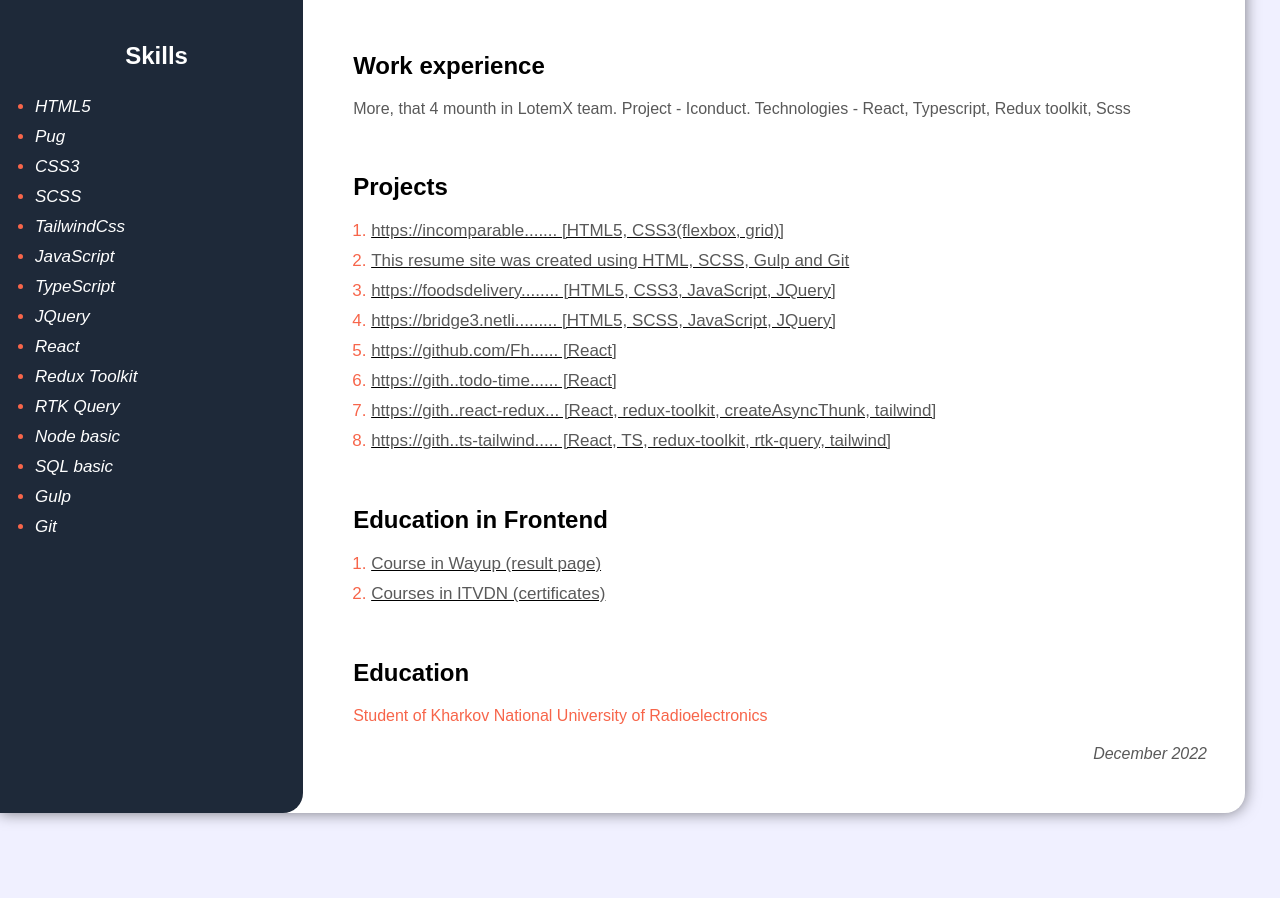
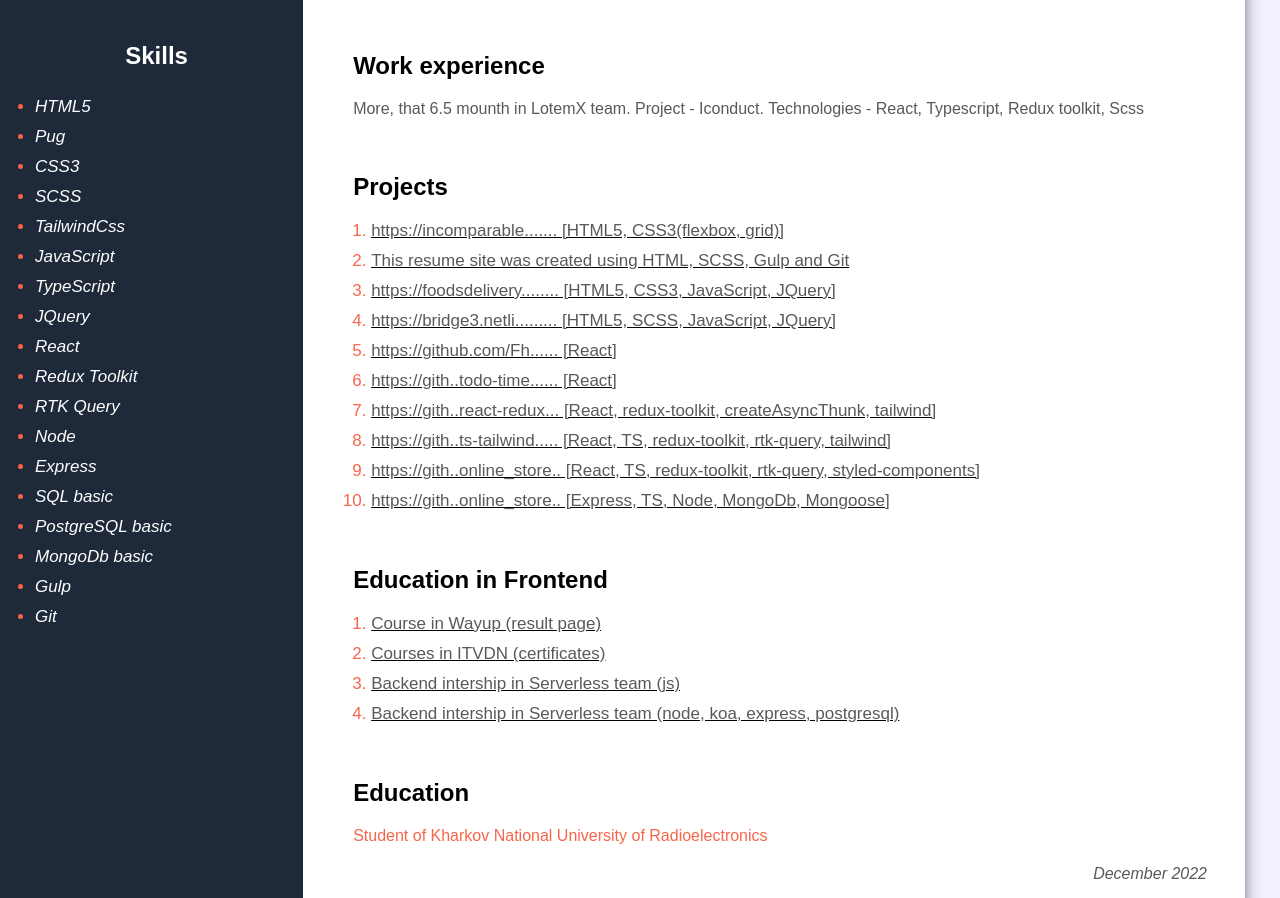
Before and after one commit to Fhgdethg/resume, a website: page src/index.html in a window 1280 px wide. Shown: the part 228-1126 px from the top of the page. Before the commit the page ends 1076 px from the top, so only its background shows below. Drawn offline with nearby package versions, Linux system fonts and the light colour scheme.

Commit message:
update to full-stack

```diff
--- a/src/index.html
+++ b/src/index.html
@@ -47,8 +47,11 @@
 						<li class="aside__list-item">React</li>
 						<li class="aside__list-item">Redux Toolkit</li>
 						<li class="aside__list-item">RTK Query</li>
-						<li class="aside__list-item">Node basic</li>
+						<li class="aside__list-item">Node</li>
+						<li class="aside__list-item">Express</li>
 						<li class="aside__list-item">SQL basic</li>
+						<li class="aside__list-item">PostgreSQL basic</li>
+						<li class="aside__list-item">MongoDb basic</li>
 						<li class="aside__list-item">Gulp</li>
 						<li class="aside__list-item">Git</li>
 					</ul>
@@ -56,7 +59,7 @@
 			</aside>
 			<main class="main">
 				<div class="main__info">
-					<span class="main__info-specialization"> Front-End Developer </span>
+					<span class="main__info-specialization"> Full-stack Developer </span>
 					<h1 class="main__info-title">Daniel Aleksandrovych</h1>
 					<p class="main__info-info">
 						Being a student of one of the higher educational institutions of
@@ -68,7 +71,7 @@
         <div class="main__info">
           <h2 class="second__title">Work experience</h2>
 					<p class="main__info-info">
-						More, that 4 mounth in LotemX team. Project - Iconduct. Technologies - React, Typescript, Redux toolkit, Scss
+						More, that 6.5 mounth in LotemX team. Project - Iconduct. Technologies - React, Typescript, Redux toolkit, Scss
 					</p>
 				</div>
 				<div class="main__projects">
@@ -137,6 +140,24 @@
 								rtk-query, tailwind]
 							</a>
 						</li>
+						<li class="main__projects-item">
+							<a
+								href="https://github.com/Fhgdethg/online_store_ts_client"
+								class="main__projects-link"
+								target="_blank">
+								https://gith..online_store.. [React, TS, redux-toolkit,
+								rtk-query, styled-components]
+							</a>
+						</li>
+						<li class="main__projects-item">
+							<a
+								href="https://github.com/Fhgdethg/online_store_ts_server"
+								class="main__projects-link"
+								target="_blank">
+								https://gith..online_store.. [Express, TS, Node,
+								MongoDb, Mongoose]
+							</a>
+						</li>
 					</ol>
 				</div>
 				<div class="main__projects">
@@ -157,6 +178,22 @@
 								Courses in ITVDN (certificates)
 							</a>
 						</li>
+						<li class="main__projects-item">
+							<a
+								href="https://github.com/Fhgdethg/serverless-academy"
+								class="main__projects-link"
+								target="_blank">
+								Backend intership in Serverless team (js)
+							</a>
+						</li>
+						<li class="main__projects-item">
+							<a
+								href="https://github.com/Fhgdethg/sls-academy-2"
+								class="main__projects-link"
+								target="_blank">
+								Backend intership in Serverless team (node, koa, express, postgresql)
+							</a>
+						</li>
 					</ol>
 				</div>
 				<div class="main__projects">
```
Also changed, not shown: dist/index.html.
